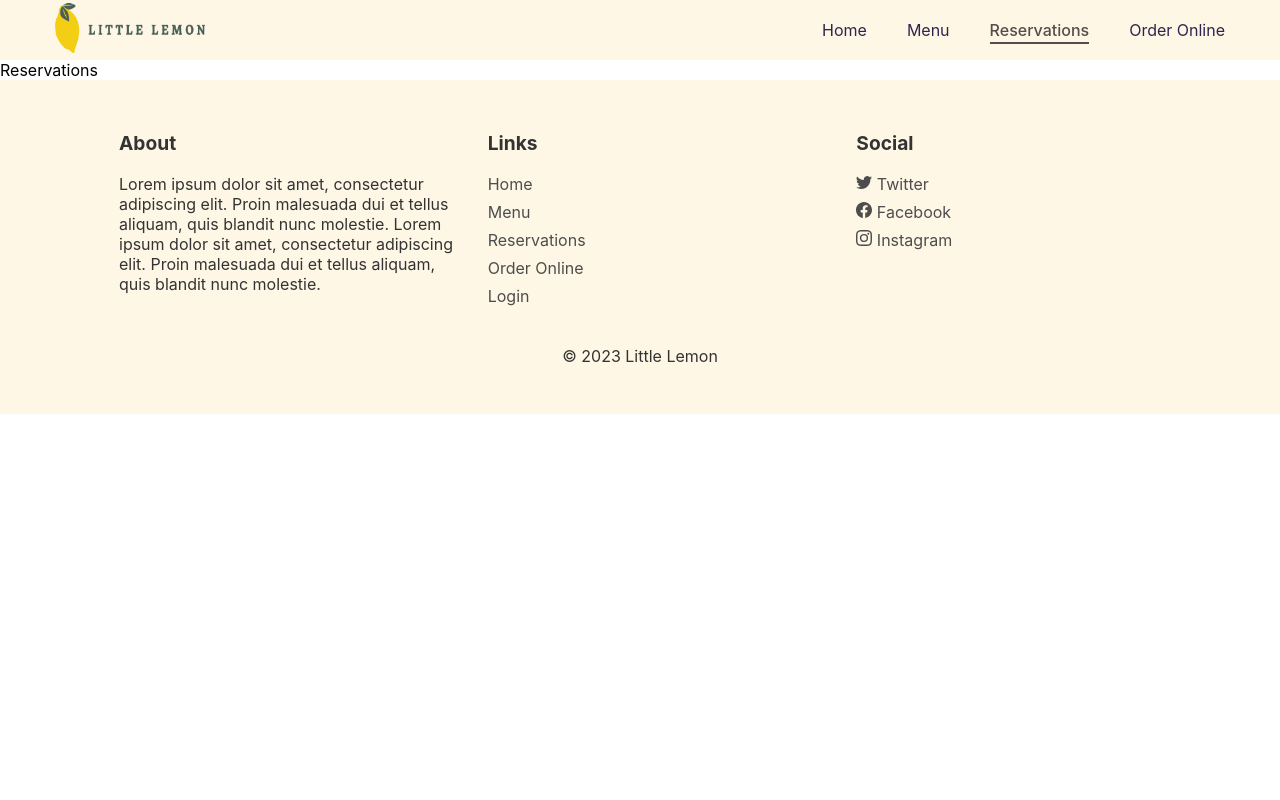
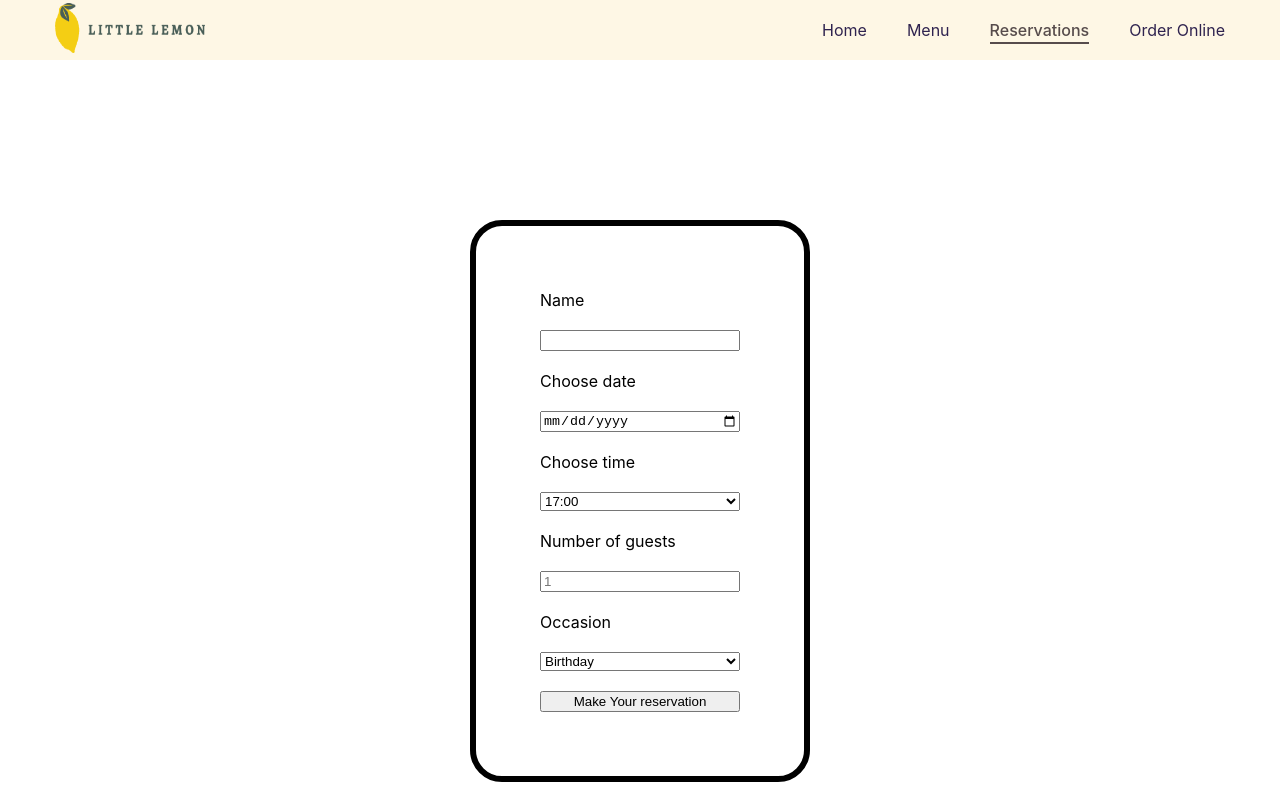
Before and after one commit to rhunter252/Little-Lemon-capstone, a React (Vite) app: page /reservations in a window 1280 px wide. Shown: the top 800 px of the page. Built offline with nearby package versions, Linux system fonts and the light colour scheme.

Commit message:
fixed errors

```diff
--- a/package.json
+++ b/package.json
@@ -9,10 +9,14 @@
     "preview": "vite preview"
   },
   "dependencies": {
+    "axios": "^1.2.2",
+    "formik": "^2.2.9",
+    "framer-motion": "^8.1.7",
     "react": "^18.2.0",
     "react-dom": "^18.2.0",
     "react-icons": "^4.7.1",
-    "react-router-dom": "^6.6.1"
+    "react-router-dom": "^6.6.1",
+    "yup": "^0.32.11"
   },
   "devDependencies": {
     "@types/react": "^18.0.26",
--- a/src/App.jsx
+++ b/src/App.jsx
@@ -6,10 +6,13 @@ import Home from "./pages/Home";
 import Menu from "./pages/Menu/Menu";
 import Order from "./pages/Order";
 import Reservations from "./pages/Reservations";
+import { AlertProvider } from "./context/alertContext";
 
 function App() {
   return (
     <>
+      <AlertProvider>
+        <main>
           <Nav />
           <Routes>
             <Route path="/" element={<Home />} />
@@ -18,6 +21,8 @@ function App() {
             <Route path="/order-online" element={<Order />} />
           </Routes>
           <Footer />
+        </main>
+      </AlertProvider>
     </>
   );
 }
--- /dev/null
+++ b/src/components/BookingForm/BookingForm.jsx
@@ -0,0 +1,106 @@
+import { useEffect } from "react";
+import { useFormik } from "formik";
+import * as Yup from "yup";
+import useSubmit from "../../hooks/useSubmit";
+import { useAlertContext } from "../../context/alertContext";
+
+const onSubmit = () => {
+  console.log("submitted");
+};
+
+const BookingForm = () => {
+  const { isLoading, response, submit } = useSubmit();
+  const { onOpen } = useAlertContext();
+
+  const formik = useFormik({
+    initialValues: {
+      Name: "",
+      email: "",
+      date: "",
+      time: "17:00",
+      no_of_guests: "1 - 2 persons",
+      occasion: "Birthday",
+      notes: "",
+    },
+    onSubmit: (values) => {
+      submit(values);
+    },
+    validationSchema: Yup.object({
+      Name: Yup.string().required("Required"),
+      email: Yup.string().email("Invalid email address").required("Required"),
+      notes: Yup.string()
+        .min(10, "Must be 10 characters at minimum")
+        .required("Required"),
+      date: Yup.string().required("Please select reservation date"),
+      time: Yup.string().required("Please select available time"),
+      no_of_guests: Yup.string().required("Please select number of quests"),
+      occasion: Yup.string().required("Please select occasion"),
+    }),
+    validateOnMount: true,
+  });
+
+  useEffect(() => {
+    // console.log(response);
+    if (response) {
+      onOpen(response.type, response.message);
+      if (response.type === "success") formik.resetForm();
+    }
+  }, [response]);
+
+  console.log(formik, formik.errors);
+
+  return (
+    <div>
+      <form
+        style={{
+          display: "grid",
+          maxWidth: "200px",
+          gap: "20px",
+          margin: "10rem auto",
+          border: "6px solid black",
+          padding: "4rem",
+          borderRadius: "2rem",
+        }}
+        autoComplete="off"
+        onSubmit={(e) => {
+          e.preventDefault();
+          formik.handleSubmit("URL", formik.values);
+        }}
+      >
+        <label htmlFor="res-name">Name</label>
+        <input
+          type="text"
+          id="res-name"
+          onChange={formik.handleChange}
+          value={formik.values.Name}
+        />
+        <label htmlFor="res-date">Choose date</label>
+        <input
+          type="date"
+          id="res-date"
+          onChange={formik.handleChange}
+          value={formik.values.date}
+        />
+        <label htmlFor="res-time">Choose time</label>
+        <select id="res-time ">
+          <option>17:00</option>
+          <option>18:00</option>
+          <option>19:00</option>
+          <option>20:00</option>
+          <option>21:00</option>
+          <option>22:00</option>
+        </select>
+        <label htmlFor="guests">Number of guests</label>
+        <input type="number" placeholder="1" min="1" max="10" id="guests" />
+        <label htmlFor="occasion">Occasion</label>
+        <select id="occasion">
+          <option>Birthday</option>
+          <option>Anniversary</option>
+        </select>
+        <input type="submit" value="Make Your reservation" />
+      </form>
+    </div>
+  );
+};
+
+export default BookingForm;
--- a/src/components/Footer/Footer.css
+++ b/src/components/Footer/Footer.css
@@ -2,6 +2,7 @@ footer {
   background: #fef7e5;
   color: #333;
   padding: 2em;
+  margin-top: auto;
 }
 
 .footer-columns {
--- /dev/null
+++ b/src/context/alertContext.jsx
@@ -0,0 +1,27 @@
+import { createContext, useContext, useState } from "react";
+
+const AlertContext = createContext(undefined);
+
+export const AlertProvider = ({ children }) => {
+  const [state, setState] = useState({
+    isOpen: false,
+    // Type can be either "success" or "error"
+    type: "success",
+    // Message to be displayed, can be any string
+    message: "",
+  });
+
+  return (
+    <AlertContext.Provider
+      value={{
+        ...state,
+        onOpen: (type, message) => setState({ isOpen: true, type, message }),
+        onClose: () => setState({ isOpen: false, type: "", message: "" }),
+      }}
+    >
+      {children}
+    </AlertContext.Provider>
+  );
+};
+
+export const useAlertContext = () => useContext(AlertContext);
--- /dev/null
+++ b/src/hooks/useSubmit.jsx
@@ -0,0 +1,60 @@
+import { useState } from "react";
+
+const wait = (ms) => new Promise((resolve) => setTimeout(resolve, ms));
+
+/**
+ * This is a custom hook that can be used to submit a form and simulate an API call
+ * It uses Math.random() to simulate a random success or failure, with 50% chance of each
+ */
+const useSubmit = () => {
+  const [isLoading, setLoading] = useState(false);
+  const [response, setResponse] = useState(null);
+
+  const submit = async (data, url) => {
+    const random = Math.random();
+    setLoading(true);
+    try {
+      await wait(2000);
+      if (random < 0.1) {
+        throw new Error("Something went wrong");
+      }
+      setResponse({
+        type: "success",
+        message: `You've successfully reserve a table, ${data.Name}. Please check your email periodically as we will send your reservation data.`,
+      });
+    } catch (error) {
+      setResponse({
+        type: "error",
+        message: "Something went wrong, please try again later!",
+      });
+    } finally {
+      setLoading(false);
+    }
+  };
+
+  const login = async (resvdata, url) => {
+    const random = Math.random();
+    setLoading(true);
+    try {
+      await wait(2000);
+      if (random < 0.1) {
+        throw new Error("You have not been reserved a table yet");
+      }
+      setResponse({
+        type: "success",
+        message: `Here is your reservation data, ${resvdata.Name}. Please show it to our cashier and or staff restaurant while you arrived for confirmation.`,
+      });
+    } catch (error) {
+      setResponse({
+        type: "error",
+        message:
+          "You have no reservation data yet, please reserve a table using input form!",
+      });
+    } finally {
+      setLoading(false);
+    }
+  };
+  return { isLoading, response, submit, login };
+};
+
+export default useSubmit;
--- a/src/pages/Reservations.jsx
+++ b/src/pages/Reservations.jsx
@@ -1,7 +1,11 @@
-import React from "react";
+import BookingForm from "../components/BookingForm/BookingForm";
 
 const Reservations = () => {
-  return <div>Reservations</div>;
+  return (
+    <>
+      <BookingForm />
+    </>
+  );
 };
 
 export default Reservations;
```
Also changed, not shown: 1 other file (tests, documents, lock files or other folders). Lines whose indentation alone changed are shown as unchanged.
